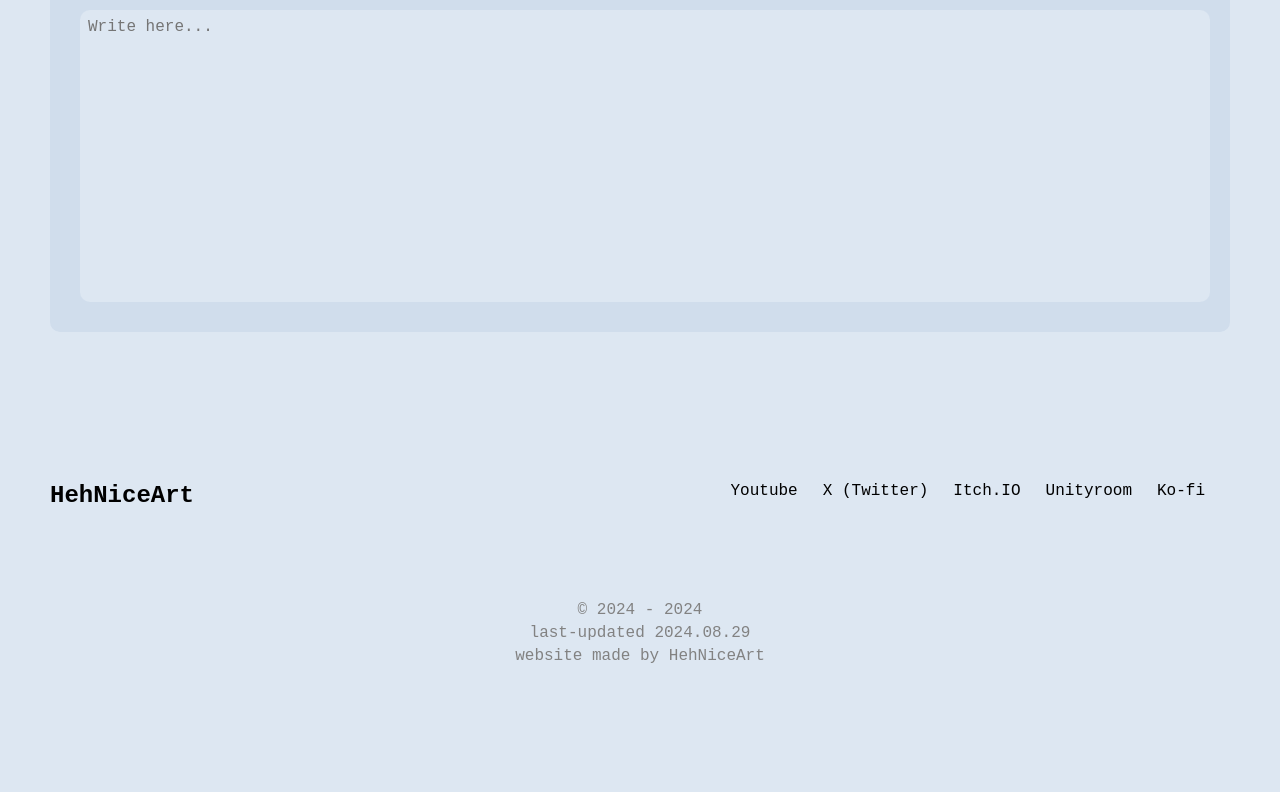
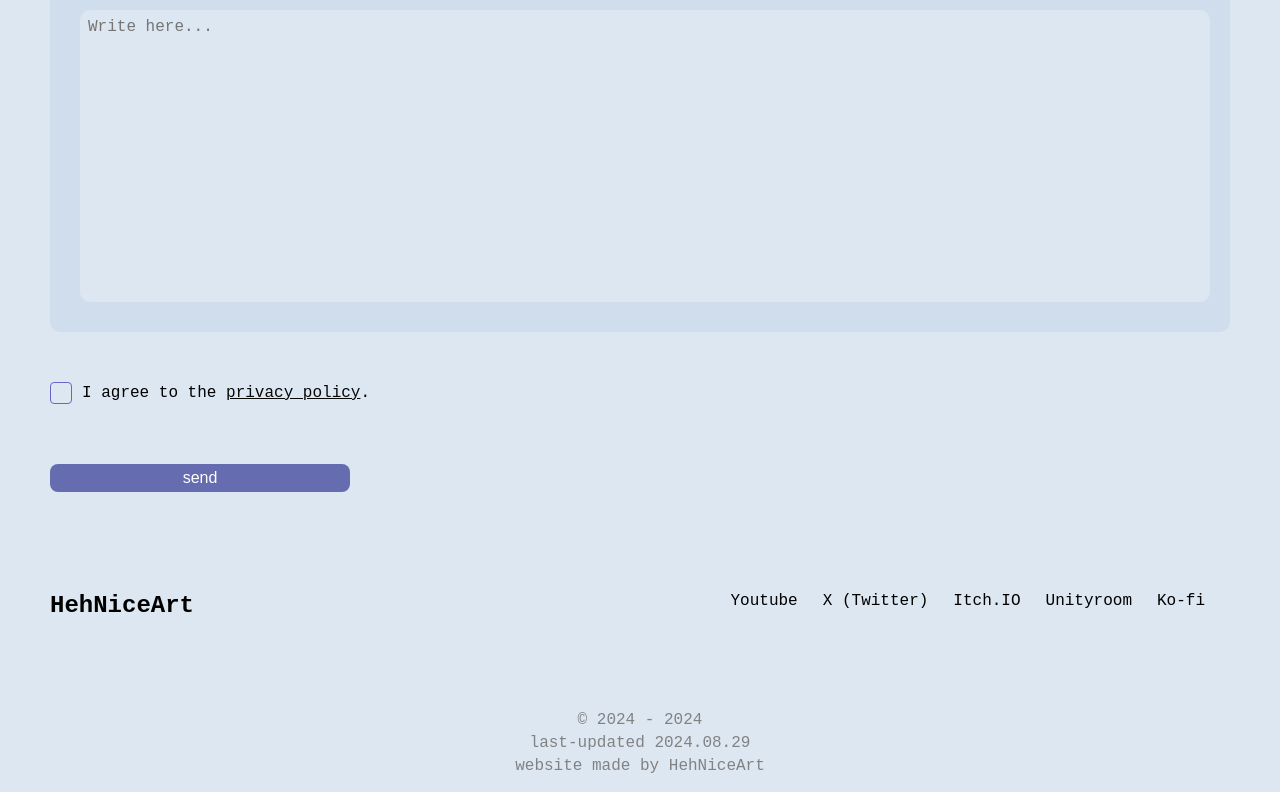
Before and after one commit to HehNiceArt/portfolio, a React (Create React App) app: page /Contact in a window 1280 px wide. Shown: the part 817-1609 px from the top of the page. Before the commit the page ends 1499 px from the top, so only its background shows below. Built offline with nearby package versions, Linux system fonts and the light colour scheme; a web font is replaced by a local one.

Commit message:
wip2 contact page

```diff
--- a/src/components/Contact.css
+++ b/src/components/Contact.css
@@ -88,3 +88,74 @@
     margin-bottom: 10px;
     resize: none;
 }
+
+.privacyLabel {
+    display: flex;
+    align-items: center;
+    gap: 8px;
+    cursor: pointer;
+    user-select: none;
+}
+
+.privacyCheckbox {
+    display: none;
+}
+
+.privacyCheckbox+span::before {
+    content: "";
+    display: inline-block;
+    width: 20px;
+    height: 20px;
+    margin-right: 10px;
+    border: 1.5px solid #6666cc;
+    background: rgba(255, 255, 255, 0);
+    border-radius: 4px;
+    vertical-align: middle;
+}
+
+.privacyCheckbox:checked+span::before {
+    background-color: #6666cc;
+    border-color: #6666cc;
+    content: "✔";
+    color: rgb(255, 255, 255);
+    font-size: 16px;
+    text-align: center;
+    line-height: 20px;
+    font-weight: bold;
+}
+
+.privacyLabel span a {
+    color: #080808;
+    text-decoration: underline;
+}
+
+.sendButton {
+    width: calc(100% - 100px);
+    max-width: 300px;
+    margin: 60px 50px 0px;
+    padding: 5px;
+    background-color: #656CAF;
+    color: white;
+    border: none;
+    border-radius: 8px;
+    font-size: 16px;
+    cursor: pointer;
+    transition: background-color 0.3s ease;
+}
+
+.sendButton:hover {
+    background-color: #7178b8;
+}
+
+.sendButton:active {
+    background-color: #6268a8;
+}
+
+.privacyLink {
+    color: inherit;
+    text-decoration: underline;
+}
+
+.privacyLink:hover {
+    color: #878ECD;
+}
--- a/src/components/Contact.js
+++ b/src/components/Contact.js
@@ -6,17 +6,18 @@ export default function Contact() {
     const [formData, setFormData] = useState({
         email: '',
         subject: '',
-        details: ''
+        details: '',
+        privacyPolicy: false
     });
     const [showTerminal, setShowTerminal] = useState(true);
     const toggleTerminal = () => {
         setShowTerminal(prev => !prev);
     }
     const handleInputChange = (e) => {
-        const { name, value } = e.target;
+        const { name, value, type, checked } = e.target;
         setFormData(prev => ({
             ...prev,
-            [name]: value
+            [name]: type === 'checkbox' ? checked : value
         }));
     };
     return (
@@ -74,6 +75,21 @@ export default function Contact() {
                                 </div>
                             </div>
                         </div>
+                        <div className="contactText">
+                            <label className="privacyLabel">
+                                <input
+                                    type="checkbox"
+                                    name="privacyPolicy"
+                                    checked={formData.privacyPolicy}
+                                    onChange={handleInputChange}
+                                    className="privacyCheckbox"
+                                />
+                                <span>I agree to the <a href="#" className="privacyLink">privacy policy</a>.</span>
+                            </label>
+                        </div>
+                        <button className="sendButton">
+                            send
+                        </button>
                     </>
                 )}
             </div>
```
